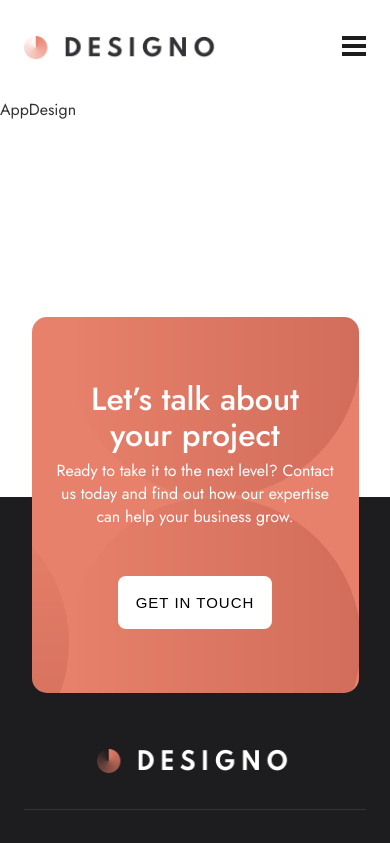
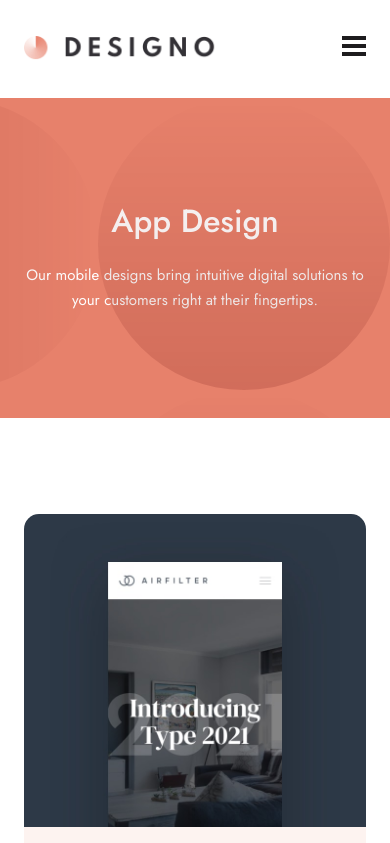
Before and after one commit to AyeTone/Desingo, a React (Create React App) app in the folder client/: page /appdesign in a window 390 px wide. Shown: the top 843 px of the page. Built offline with nearby package versions, Linux system fonts and the light colour scheme.

Commit message:
AppDesign mobile page implemented

```diff
--- a/client/src/pages/AppDesign.jsx
+++ b/client/src/pages/AppDesign.jsx
@@ -1,7 +1,49 @@
 import React from "react";
+import { ProjectLinks } from "../components";
+import { Header, Project } from "../components/UI";
+import AirFilter from "../assets/app-design/desktop/image-airfilter.jpg";
+import Eyecam from "../assets/app-design/desktop/image-eyecam.jpg";
+import FaceIt from "../assets/app-design/desktop/image-faceit.jpg";
+import LoopStudios from "../assets/app-design/desktop/image-loopstudios.jpg";
+import Todo from "../assets/app-design/desktop/image-todo.jpg";
 
 const AppDesign = () => {
-  return <div>AppDesign</div>;
+  return (
+    <main>
+      <Header
+        title="App Design"
+        desc="Our mobile designs bring intuitive digital solutions to your customers right at their fingertips."
+      />
+      <section className="project-list">
+        <Project
+          img={AirFilter}
+          title="Air Filter"
+          desc="Solving the problem of poor indoor air quality by filtering the air"
+        />
+        <Project
+          img={Eyecam}
+          title="Eyecam"
+          desc="Product that lets you edit your favorite photos and videos at any time"
+        />
+        <Project
+          img={FaceIt}
+          title="FaceIt"
+          desc="Get to meet your favorite internet superstar with the faceit app"
+        />
+        <Project
+          img={Todo}
+          title="Todo"
+          desc="A todo app that features cloud sync with light and dark mode"
+        />
+        <Project
+          img={LoopStudios}
+          title="LoopStudios"
+          desc="A VR experience app made for Loopstudios"
+        />
+      </section>
+      <ProjectLinks isApp={true} />
+    </main>
+  );
 };
 
 export default AppDesign;
--- a/client/src/styles/components/UI/_Header.scss
+++ b/client/src/styles/components/UI/_Header.scss
@@ -12,6 +12,7 @@
   text-align: center;
   background-color: $mainBg;
   color: white;
+  padding: 0 24px;
 
   display: flex;
   flex-direction: column;
@@ -22,6 +23,7 @@
     font-weight: 500;
     font-size: 32px;
     line-height: 36px;
+    margin-bottom: 24px;
   }
 
   &--desc {
```
Also changed, not shown: client/src/index.css.
